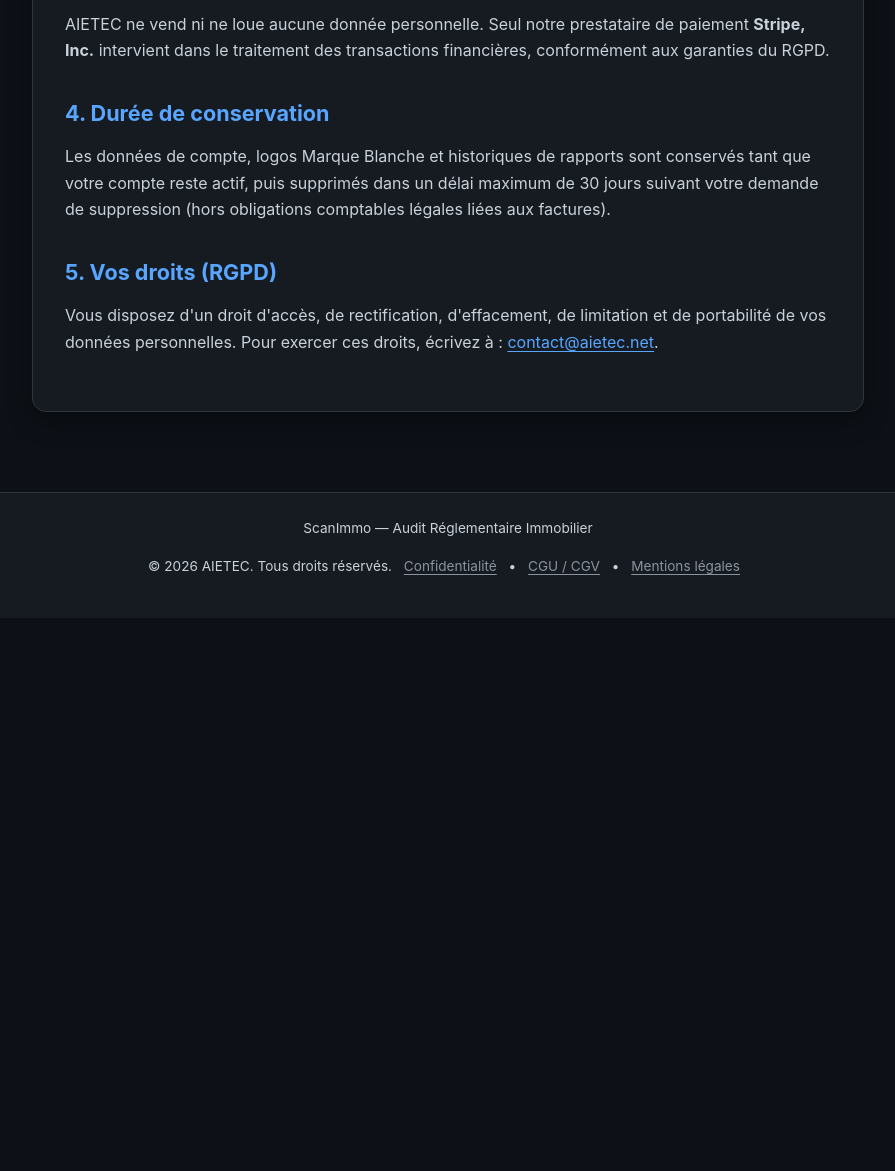
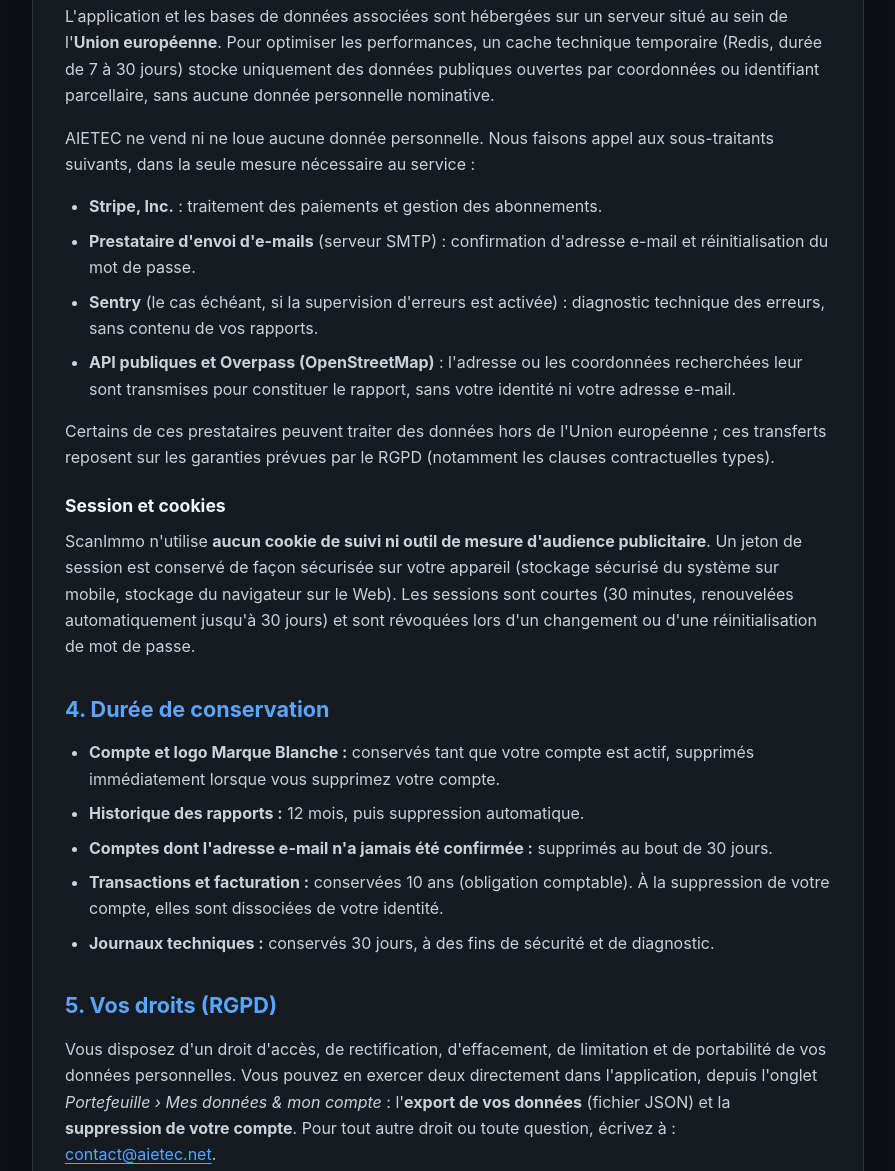
Before and after one commit to aietec/legal-pages, a plain HTML site: page scanimmo/privacy.html in a window 1280 px wide. Shown: the part 1157-2328 px from the top of the page, without its empty margins (192-1087 px from the left). Before the commit the page ends 1775 px from the top, so only its background shows below. Drawn offline with Linux system fonts and the light colour scheme.

Commit message:
ScanImmo : PBKDF2, durées de conservation, droits dans l'app, sous-traitants, CNIL, remboursement et DPE non rattaché

```diff
--- a/scanimmo/privacy.html
+++ b/scanimmo/privacy.html
@@ -19,16 +19,17 @@
   <main>
     <article>
       <h1>Politique de confidentialité</h1>
-      <p class="updated">Service : ScanImmo &bull; Mis à jour : 19 novembre 2026</p>
+      <p class="updated">Service : ScanImmo &bull; Mis à jour : 20 novembre 2026</p>
 
       <p>La présente politique explique comment <strong>AIETEC</strong> collecte et protège vos données personnelles lors de l'utilisation du service <strong>ScanImmo</strong>, conformément au Règlement Général sur la Protection des Données (RGPD).</p>
 
       <section>
         <h2>1. Données collectées</h2>
         <ul>
-          <li><strong>Données de compte :</strong> adresse e-mail professionnelle et mot de passe chiffré (hachage bcrypt), solde de crédits et statut d'abonnement.</li>
+          <li><strong>Données de compte :</strong> adresse e-mail professionnelle et mot de passe protégé par un hachage salé (PBKDF2-SHA256, jamais stocké en clair), solde de crédits, statut d'abonnement, ainsi que la date et la version des CGU/CGV acceptées lors de l'inscription (preuve de votre consentement).</li>
           <li><strong>Historique d'utilisation :</strong> adresses analysées, identifiants BAN / numéros DPE associés et horodatage de génération des rapports.</li>
           <li><strong>Profil Marque Blanche (Plan Agence Pro) :</strong> nom d'agence, couleur principale et logo importé pour personnaliser vos rapports PDF.</li>
+          <li><strong>Position (facultative) :</strong> si vous utilisez la fonction « Ma position GPS », vos coordonnées sont utilisées uniquement pour identifier l'adresse recherchée ; elles ne sont pas rattachées durablement à votre compte en dehors de l'historique de vos rapports.</li>
           <li><strong>Données de paiement :</strong> les paiements par carte bancaire sont traités directement par <strong>Stripe</strong>. ScanImmo ne stocke jamais vos numéros de carte bancaire.</li>
         </ul>
       </section>
@@ -46,17 +47,33 @@
       <section>
         <h2>3. Hébergement, cache technique et sous-traitants</h2>
         <p>L'application et les bases de données associées sont hébergées sur un serveur situé au sein de l'<strong>Union européenne</strong>. Pour optimiser les performances, un cache technique temporaire (Redis, durée de 7 à 30 jours) stocke uniquement des données publiques ouvertes par coordonnées ou identifiant parcellaire, sans aucune donnée personnelle nominative.</p>
-        <p>AIETEC ne vend ni ne loue aucune donnée personnelle. Seul notre prestataire de paiement <strong>Stripe, Inc.</strong> intervient dans le traitement des transactions financières, conformément aux garanties du RGPD.</p>
+        <p>AIETEC ne vend ni ne loue aucune donnée personnelle. Nous faisons appel aux sous-traitants suivants, dans la seule mesure nécessaire au service :</p>
+        <ul>
+          <li><strong>Stripe, Inc.</strong> : traitement des paiements et gestion des abonnements.</li>
+          <li><strong>Prestataire d'envoi d'e-mails</strong> (serveur SMTP) : confirmation d'adresse e-mail et réinitialisation du mot de passe.</li>
+          <li><strong>Sentry</strong> (le cas échéant, si la supervision d'erreurs est activée) : diagnostic technique des erreurs, sans contenu de vos rapports.</li>
+          <li><strong>API publiques et Overpass (OpenStreetMap)</strong> : l'adresse ou les coordonnées recherchées leur sont transmises pour constituer le rapport, sans votre identité ni votre adresse e-mail.</li>
+        </ul>
+        <p>Certains de ces prestataires peuvent traiter des données hors de l'Union européenne ; ces transferts reposent sur les garanties prévues par le RGPD (notamment les clauses contractuelles types).</p>
+        <h3>Session et cookies</h3>
+        <p>ScanImmo n'utilise <strong>aucun cookie de suivi ni outil de mesure d'audience publicitaire</strong>. Un jeton de session est conservé de façon sécurisée sur votre appareil (stockage sécurisé du système sur mobile, stockage du navigateur sur le Web). Les sessions sont courtes (30 minutes, renouvelées automatiquement jusqu'à 30 jours) et sont révoquées lors d'un changement ou d'une réinitialisation de mot de passe.</p>
       </section>
 
       <section>
         <h2>4. Durée de conservation</h2>
-        <p>Les données de compte, logos Marque Blanche et historiques de rapports sont conservés tant que votre compte reste actif, puis supprimés dans un délai maximum de 30 jours suivant votre demande de suppression (hors obligations comptables légales liées aux factures).</p>
+        <ul>
+          <li><strong>Compte et logo Marque Blanche :</strong> conservés tant que votre compte est actif, supprimés immédiatement lorsque vous supprimez votre compte.</li>
+          <li><strong>Historique des rapports :</strong> 12 mois, puis suppression automatique.</li>
+          <li><strong>Comptes dont l'adresse e-mail n'a jamais été confirmée :</strong> supprimés au bout de 30 jours.</li>
+          <li><strong>Transactions et facturation :</strong> conservées 10 ans (obligation comptable). À la suppression de votre compte, elles sont dissociées de votre identité.</li>
+          <li><strong>Journaux techniques :</strong> conservés 30 jours, à des fins de sécurité et de diagnostic.</li>
+        </ul>
       </section>
 
       <section>
         <h2>5. Vos droits (RGPD)</h2>
-        <p>Vous disposez d'un droit d'accès, de rectification, d'effacement, de limitation et de portabilité de vos données personnelles. Pour exercer ces droits, écrivez à : <a href="mailto:contact@aietec.net">contact@aietec.net</a>.</p>
+        <p>Vous disposez d'un droit d'accès, de rectification, d'effacement, de limitation et de portabilité de vos données personnelles. Vous pouvez en exercer deux directement dans l'application, depuis l'onglet <em>Portefeuille › Mes données &amp; mon compte</em> : l'<strong>export de vos données</strong> (fichier JSON) et la <strong>suppression de votre compte</strong>. Pour tout autre droit ou toute question, écrivez à : <a href="mailto:contact@aietec.net">contact@aietec.net</a>.</p>
+        <p>Vous disposez également du droit d'introduire une réclamation auprès de la <strong>CNIL</strong> (<a href="https://www.cnil.fr" target="_blank" rel="noopener">www.cnil.fr</a>).</p>
       </section>
     </article>
   </main>
```
Also changed, not shown: scanimmo/terms.html (+10 -3 lines).
